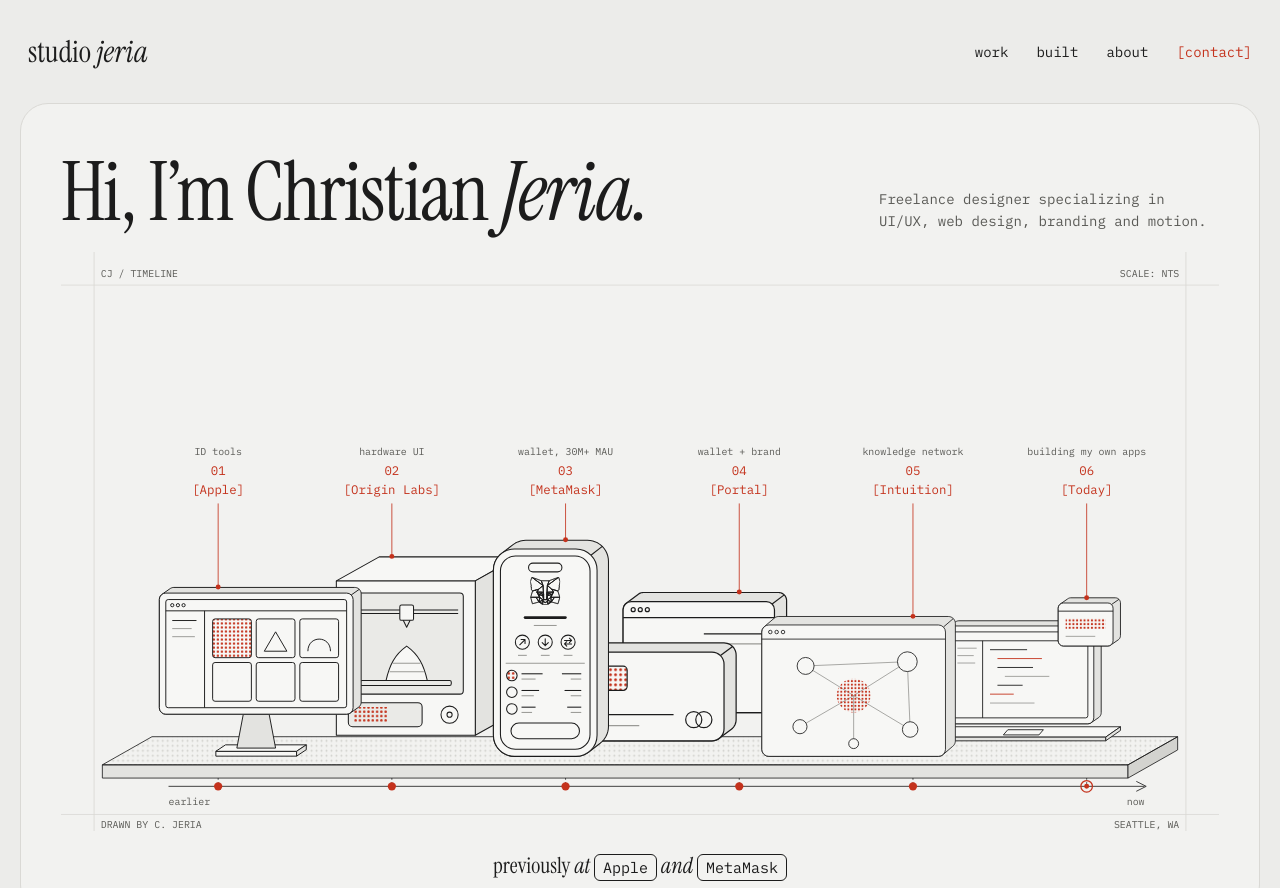
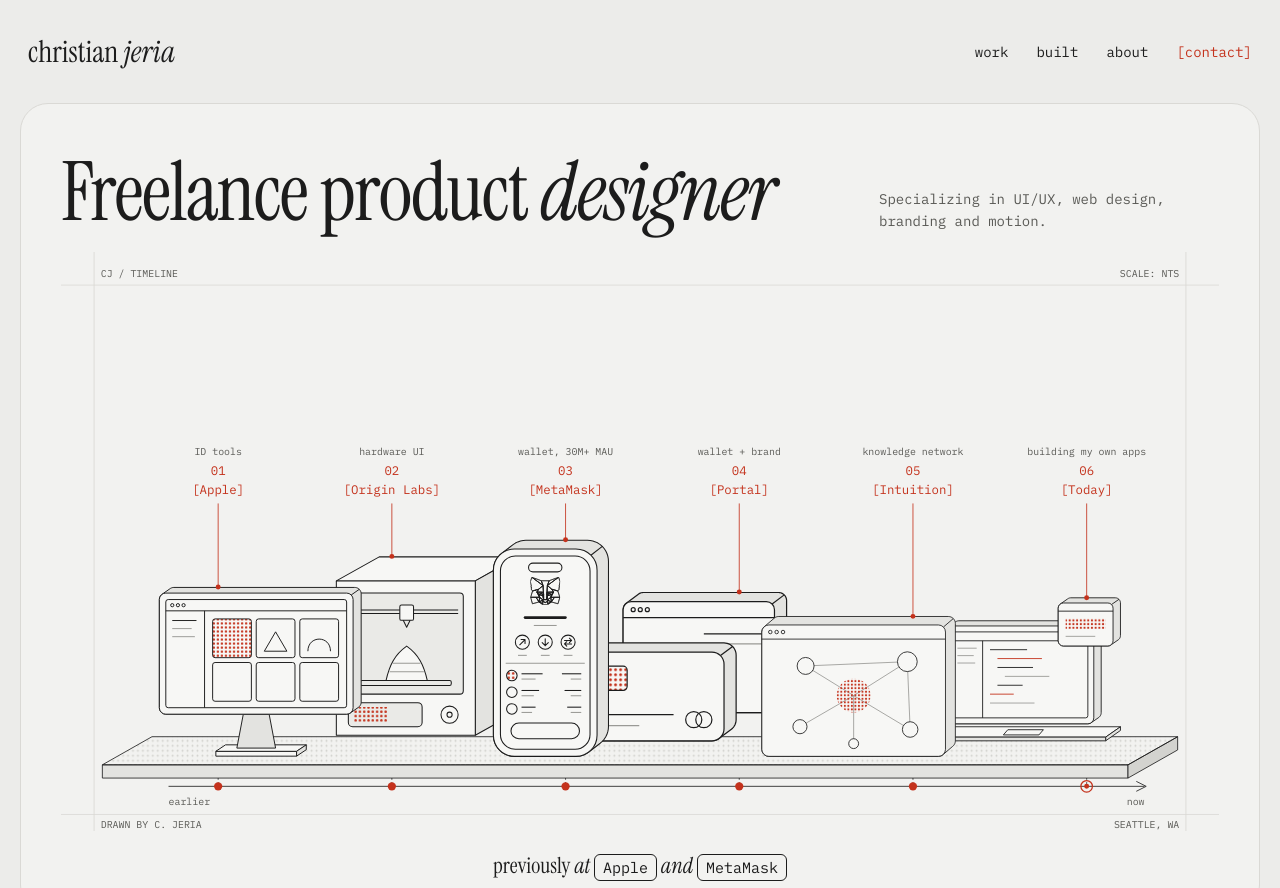
Before and after one commit to cjeria/christianjeria.work, a plain HTML site: page index.html in a window 1280 px wide. Shown: the top 888 px of the page. Drawn offline with Linux system fonts and the light colour scheme; a script that the page names is missing.

Commit message:
Nav wordmark reads 'christian jeria'; hero headline 'Freelance product designer'

```diff
--- a/index.html
+++ b/index.html
@@ -3,7 +3,7 @@
 <head>
   <meta charset="utf-8">
   <meta name="viewport" content="width=device-width,initial-scale=1">
-  <title>Studio Jeria</title>
+  <title>Christian Jeria, freelance product designer</title>
   <meta name="description" content="Christian Jeria, freelance designer specializing in UI/UX, web design, branding and motion. Previously at Apple and MetaMask.">
   <meta name="theme-color" content="#ECECEA">
   <link rel="canonical" href="/">
@@ -67,7 +67,7 @@
   <div class="wrap">
 
     <header class="site-head">
-      <a class="wordmark" href="/">studio <em>jeria</em></a>
+      <a class="wordmark" href="/">christian <em>jeria</em></a>
       <nav class="site-nav" aria-label="Primary">
         <a href="#work">work</a>
         <a href="#built">built</a>
@@ -79,8 +79,8 @@
     <main>
     <section class="hero">
       <div class="hero-top">
-        <h1>Hi, I’m Christian <em>Jeria.</em></h1>
-        <p class="hero-lede">Freelance designer specializing in UI/UX, web design, branding and motion.</p>
+        <h1>Freelance product <em>designer</em></h1>
+        <p class="hero-lede">Specializing in UI/UX, web design, branding and motion.</p>
       </div>
       <svg class="timeline" role="img" aria-label="Timeline drawn in line, left to right: an Apple desktop display, an Origin Labs 3D printer, a MetaMask phone, a Portal wallet card, an Intuition browser window, and a laptop for the apps Christian builds today" viewBox="0 0 1400 700">
 <defs>
```
Also changed, not shown: about/index.html (+1 -1 lines), apple/index.html (+1 -1 lines), contact/index.html (+1 -1 lines), intuition-systems/index.html (+1 -1 lines), metamask/index.html (+1 -1 lines), mobina/index.html (+1 -1 lines), origin-labs/index.html (+1 -1 lines), portal/index.html (+1 -1 lines), 1 other file.
